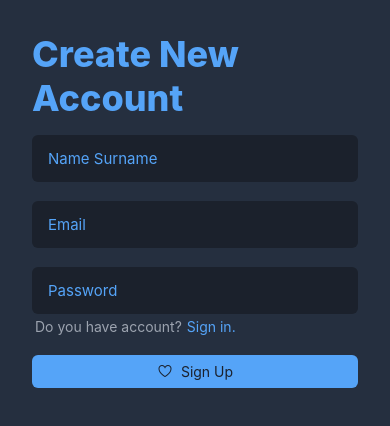
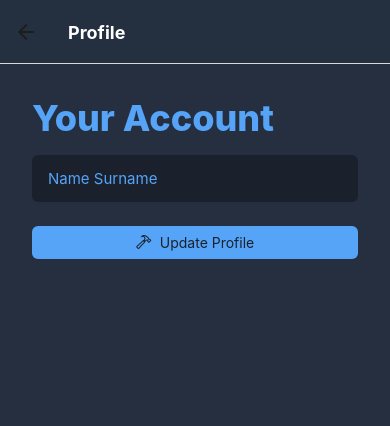
Before and after one commit to ACECLEZ/privatePWC, a React Native app: screen /UserProfile in a window 390 px wide. Shown: the top 426 px of the page. Built offline with nearby package versions, Linux system fonts and the light colour scheme; no server answers.

Commit message:
settings page and user profile

```diff
--- a/App.js
+++ b/App.js
@@ -9,6 +9,7 @@ import Settings from "./screens/Settings";
 import SignIn from "./screens/SignIn";
 import SignUp from "./screens/SignUp";
 import Chat from "./screens/Chat";
+import UserProfile from "./screens/UserProfile";
 import {SafeAreaView} from "react-native";
 import {colors} from "./config/constants";
 
@@ -79,6 +80,7 @@ const App = () => {
                     <Stack.Screen name="SignUp" component={SignUp}
                                   options={{headerShown: false, presentation: "fullScreenModal"}}/>
                     <Stack.Screen name="Chat" component={Chat}/>
+                    <Stack.Screen name="UserProfile" component={UserProfile} options={{title: 'Profile'}}/>
                 </Stack.Navigator>
             </NavigationContainer>
         </SafeAreaView>
--- a/components/ContactRow.jsx
+++ b/components/ContactRow.jsx
@@ -8,7 +8,7 @@ const ContactRow = ({name, subtitle, onPress, style}) => {
         <TouchableOpacity style={[styles.row, style]} onPress={onPress}>
             <View style={styles.avatar}>
                 <Text
-                    style={styles.avatarLabel}>{name.split(' ').reduce((prev, current) => `${prev}${current[0]}`, '')}</Text>
+                    style={styles.avatarLabel}>{name.split(' ').reduce((prev, current) => `${prev}${current[0]}`, '').toUpperCase()}</Text>
             </View>
 
             <View style={styles.textsContainer}>
--- a/components/SettingsBtn.jsx
+++ b/components/SettingsBtn.jsx
@@ -3,9 +3,9 @@ import {StyleSheet, Text, TouchableOpacity, View} from "react-native";
 import {Ionicons} from "@expo/vector-icons";
 import {colors} from "../config/constants";
 
-const SettingsBtn = ({title, icon, iconColor, iconBgColor}) => {
+const SettingsBtn = ({title, icon, iconColor, iconBgColor, onPress}) => {
     return(
-        <TouchableOpacity style={styles.btn}>
+        <TouchableOpacity style={styles.btn} onPress={onPress}>
             <View style={[styles.iconContainer, {backgroundColor: iconBgColor}]}>
                 <Ionicons name={icon} size={24} color={iconColor}/>
             </View>
--- a/screens/ChatList.jsx
+++ b/screens/ChatList.jsx
@@ -2,6 +2,8 @@ import React, {useEffect} from 'react';
 import {ScrollView, Alert} from "react-native";
 import ContactRow from "../components/ContactRow";
 import Divider from "../components/Divider";
+import {onAuthStateChanged} from "firebase/auth";
+import {auth} from "../firebaseConfig";
 
 const chats = [
     {
@@ -19,13 +21,13 @@ const chats = [
 ]
 
 const ChatList = ({navigation}) => {
+
     useEffect(() => {
-        const isLoggedIn = false;
+        onAuthStateChanged(auth, usr => {
+            if (!usr) return navigation.navigate('SignIn')
+        })
+    }, [])
 
-        if (!isLoggedIn) {
-            navigation.navigate('SignUp')
-        }
-    }, [])
     return (
         <ScrollView>
             {chats.map((chat, index) => (
--- a/screens/Settings.jsx
+++ b/screens/Settings.jsx
@@ -4,14 +4,17 @@ import ContactRow from "../components/ContactRow";
 import {colors} from "../config/constants";
 import Divider from "../components/Divider";
 import SettingsBtn from "../components/SettingsBtn";
+import {auth} from "../firebaseConfig";
+import {signOut} from 'firebase/auth'
 
-const Settings = () => {
+const Settings = ({navigation}) => {
     return (
         <View>
-            <ContactRow name="Fıratcan Ulukaya" subtitle="Lorem ipsum dolor sit amet." style={styles.settingsRow}/>
+            <ContactRow name={auth.currentUser.displayName} subtitle={auth?.currentUser?.email}
+                        style={styles.settingsRow} onPress={() => navigation.navigate('UserProfile')}/>
 
             <View style={{marginTop: 20}}>
-                <SettingsBtn icon="walk-outline" title="Logout"
+                <SettingsBtn icon="walk-outline" title="Logout" onPress={() => signOut(auth)}
                              iconColor={colors.thirdColor}
                              iconBgColor={colors.primaryColor}/>
             </View>
@@ -25,7 +28,6 @@ const Settings = () => {
                              iconColor={colors.secondaryTextColor}
                              iconBgColor={"#DC2626"}/>
             </View>
-
         </View>
     )
 }
--- /dev/null
+++ b/screens/UserProfile.jsx
@@ -0,0 +1,82 @@
+import React, {useState} from 'react';
+import {Text, View, StyleSheet, TextInput, TouchableOpacity, SafeAreaView} from "react-native";
+import {colors} from "../config/constants";
+import {Ionicons} from "@expo/vector-icons";
+import {auth} from "../firebaseConfig";
+import {updateProfile} from "firebase/auth";
+
+const UserProfile = ({navigation}) => {
+    const [name, setName] = useState("");
+    // const [email, setEmail] = useState("");
+    // const [password, setPassword] = useState("");
+
+    const update = async () => {
+        await updateProfile(auth.currentUser, {displayName: name})
+            .then(() => {
+                navigation.popToTop();
+            })
+            .catch(e => alert(e.message))
+    }
+
+    return (
+        <SafeAreaView>
+            <View style={styles.content}>
+                <Text style={styles.title}>Your Account</Text>
+                <TextInput style={styles.input} placeholder="Name Surname" onChangeText={text => setName(text)}/>
+                {/*<TextInput keyboardType="email-address" style={styles.input} placeholder="Email"*/}
+                {/*           onChangeText={text => setEmail(text)}/>*/}
+                {/*<TextInput textContentType="password" style={styles.input} secureTextEntry={true}*/}
+                {/*           placeholder="Password" onChangeText={text => setPassword(text)}/>*/}
+
+                <TouchableOpacity style={styles.btn} activeOpacity={.7} onPress={update}>
+                    <Ionicons name="hammer-outline" color={colors.secondaryColor} size={16}/>
+                    <Text style={styles.btnText}>Update Profile</Text>
+                </TouchableOpacity>
+            </View>
+        </SafeAreaView>
+    )
+}
+
+const styles = StyleSheet.create({
+    content: {
+        padding: 32
+    },
+    title: {
+        fontSize: 36,
+        fontWeight: '800',
+        color: colors.thirdColor,
+    },
+    input: {
+        backgroundColor: colors.secondaryColor,
+        fontSize: 15,
+        paddingHorizontal: 16,
+        paddingVertical: 14,
+        borderRadius: 6,
+        marginTop: 15,
+        marginBottom: 4,
+        color: colors.thirdColor
+    },
+    text: {
+        color: colors.secondaryTextColor,
+        marginRight: 5,
+        marginStart: 3
+    },
+    textAlt: {
+        color: colors.thirdColor,
+    },
+    btn: {
+        backgroundColor: colors.thirdColor,
+        justifyContent: 'center',
+        alignItems: 'center',
+        padding: 8,
+        borderRadius: 6,
+        marginTop: 20,
+        flexDirection: 'row'
+    },
+    btnText: {
+        color: colors.secondaryColor,
+        marginLeft: 8
+    }
+})
+
+export default UserProfile;
```
